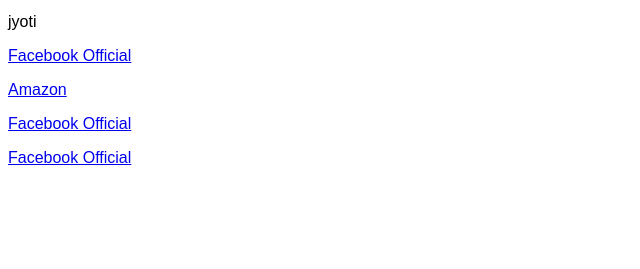
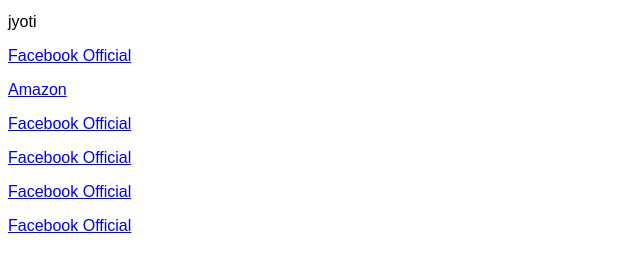
Before and after one commit to dashjyoti/amdoc, a plain HTML site: page index.html in a window 1280 px wide. Shown: the part 101-370 px from the top of the page, without its empty margins (0-640 px from the left). Drawn offline with Linux system fonts and the light colour scheme.

Commit message:
Update index.html
facebook chasnge

```diff
--- a/index.html
+++ b/index.html
@@ -19,5 +19,9 @@ font-family: Arial, Helvetica, sans-serif;
             <p><a href="https://www.amazon.in/">Amazon</a></p>
             <p><a href="https://about.facebook.com/">Facebook Official</a></p>
             <p><a href="https://about.facebook.com/">Facebook Official</a></p>
+            <p><a href="https://about.facebook.com/">Facebook Official</a></p>
+            <p><a href="https://about.facebook.com/">Facebook Official</a></p>
+
+
 </body>
 </html>
```
